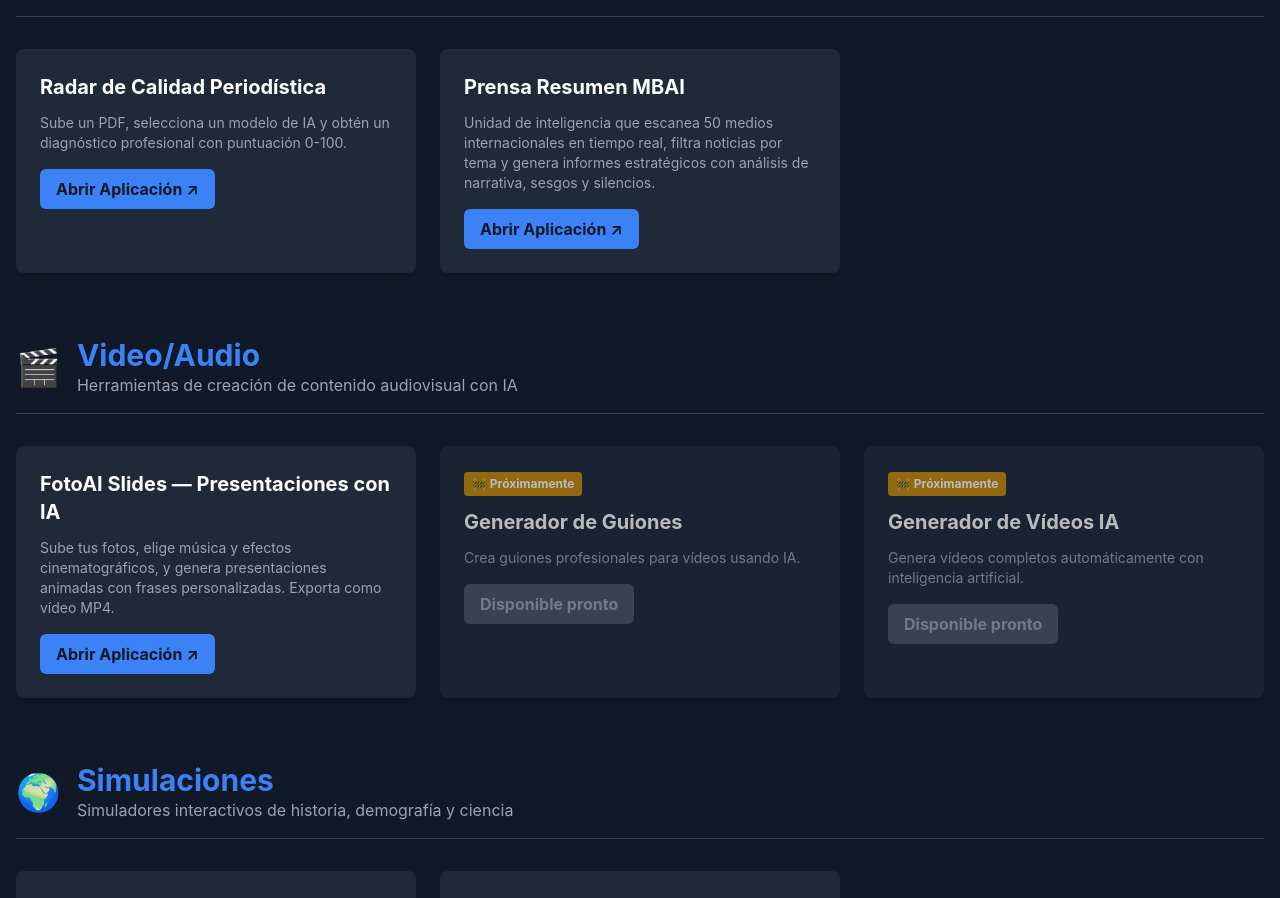
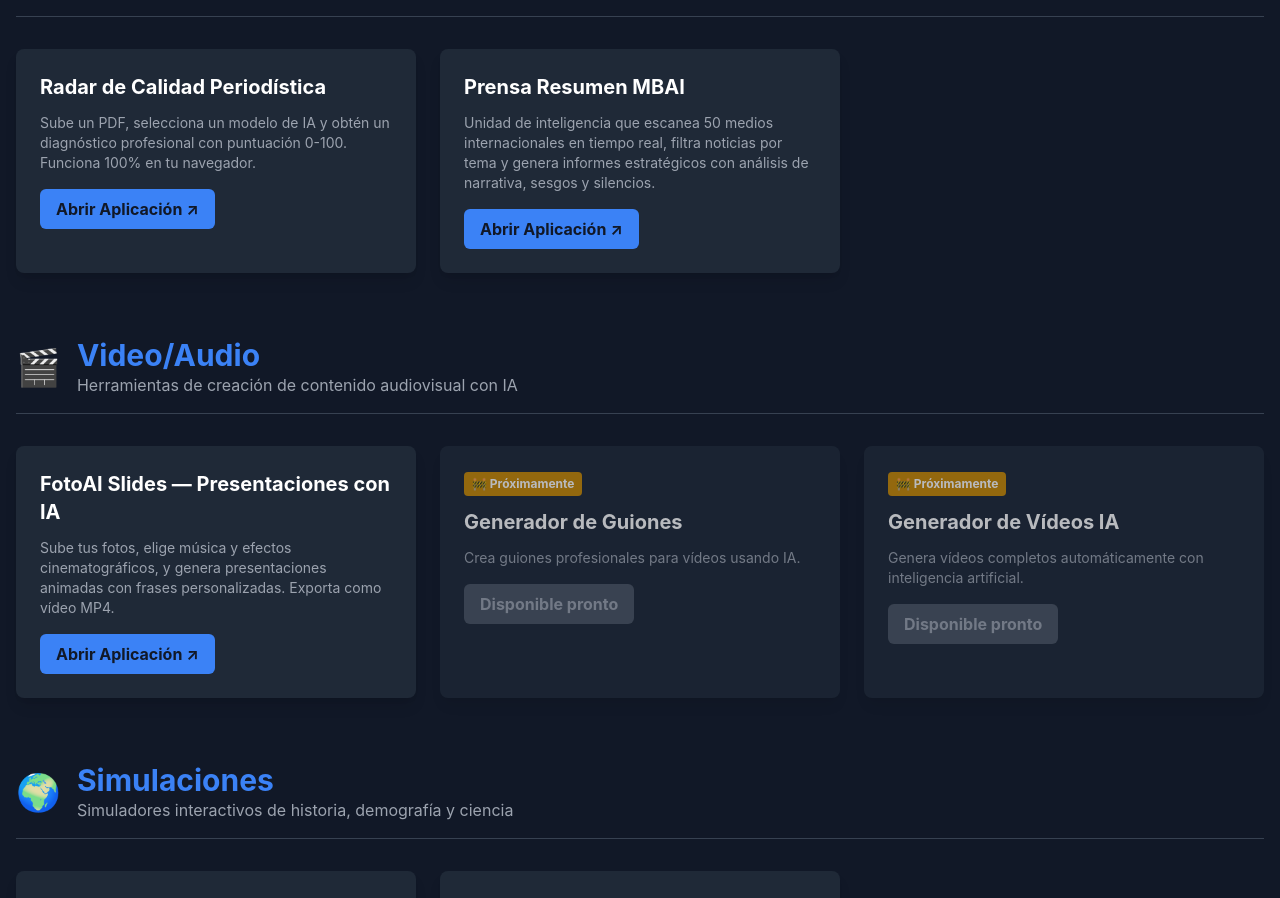
Before and after one commit to lbt00001-beep/mbainative-website, a Next.js app in the folder app/: page /aplicaciones in a window 1280 px wide. Shown: the part 1671-2569 px from the top of the page. Built offline with nearby package versions, Linux system fonts and the light colour scheme.

Commit message:
feat: migrate Radar Prensa from Render to Firebase Hosting (zero cold start)

```diff
--- a/app/app/aplicaciones/page.tsx
+++ b/app/app/aplicaciones/page.tsx
@@ -83,8 +83,8 @@ const categorias = [
     apps: [
       {
         nombre: "Radar de Calidad Periodística",
-        descripcion: "Sube un PDF, selecciona un modelo de IA y obtén un diagnóstico profesional con puntuación 0-100.",
-        url: "https://radar-prensa.onrender.com/",
+        descripcion: "Sube un PDF, selecciona un modelo de IA y obtén un diagnóstico profesional con puntuación 0-100. Funciona 100% en tu navegador.",
+        url: "https://radar-prensa-mbai.web.app",
         tipo: "externo",
         estado: "disponible"
       },
```
